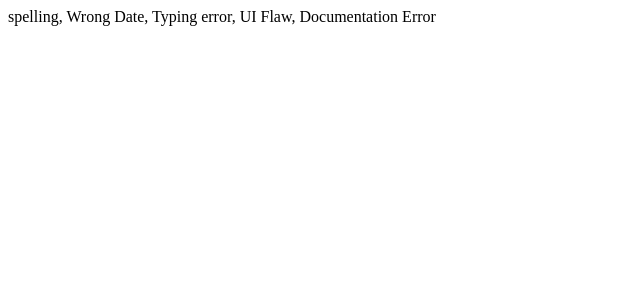
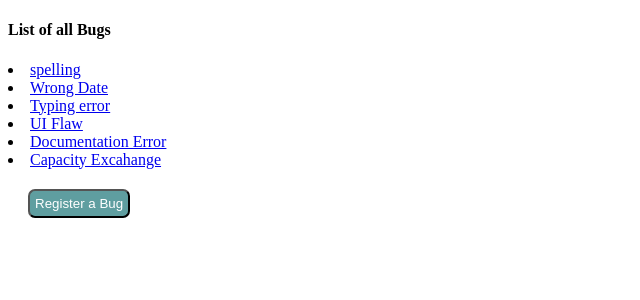
Before and after one commit to Lukong123/assist-capacity-exchange, a Django app: page / in a window 1280 px wide. Shown: the top 300 px of the page, without its empty margins (0-640 px from the left). Run offline with Django 4.2, Linux system fonts and the light colour scheme; data comes from the database, SQL or seed files in the repository; both versions use the stored data as it was after the commit.

Commit message:
linked pages and styled register button

```diff
--- a/capacity_exchange/bug/templates/bug/index.html
+++ b/capacity_exchange/bug/templates/bug/index.html
@@ -5,10 +5,16 @@
 
     </head>
     <body>
-        <p>Bugs</p>
+        <h4>List of all Bugs</h4>
+        {% for bug in latest_bug_list %}
+        <li><a href="{% url 'detail' bug.id %}"> {{ bug.description }}</a></li>
+        {% endfor %}
+
+        <button style="background-color: cadetblue; color: white; text-decoration: none; padding: 5px; margin: 20px; border-radius: 7px;"><a style="color: white; text-decoration: none;" href="{% url 'register-bug' %}">Register a Bug</a> </button>
+
     </body>
     <footer>
-        Footer
+
     </footer>
 
 </html>
--- a/capacity_exchange/bug/views.py
+++ b/capacity_exchange/bug/views.py
@@ -6,9 +6,9 @@ from .models import Bug
 
 
 def index(request):
-    latest_bug = Bug.objects.order_by("-report_date")[:5]
-    output = ", ".join([b.description for b in latest_bug])
-    return HttpResponse(output)
+    latest_bug_list = Bug.objects.order_by("-report_date")[:15]
+    context = {"latest_bug_list": latest_bug_list}
+    return render(request, "bug/index.html", context)
 
 
 def detail(request, bug_id):
```
Also changed, not shown: capacity_exchange/db.sqlite3.
